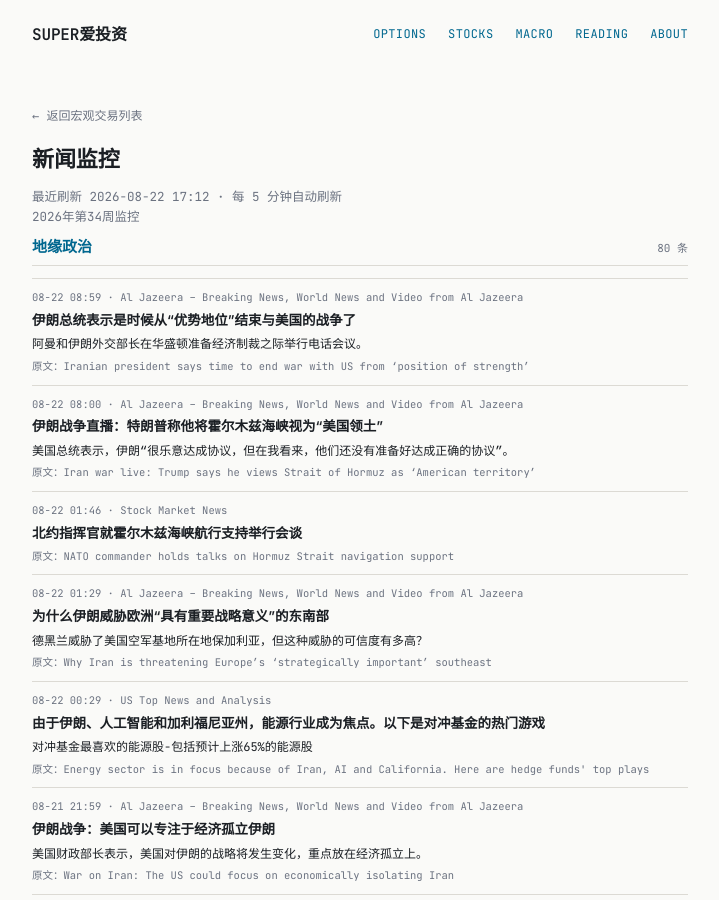
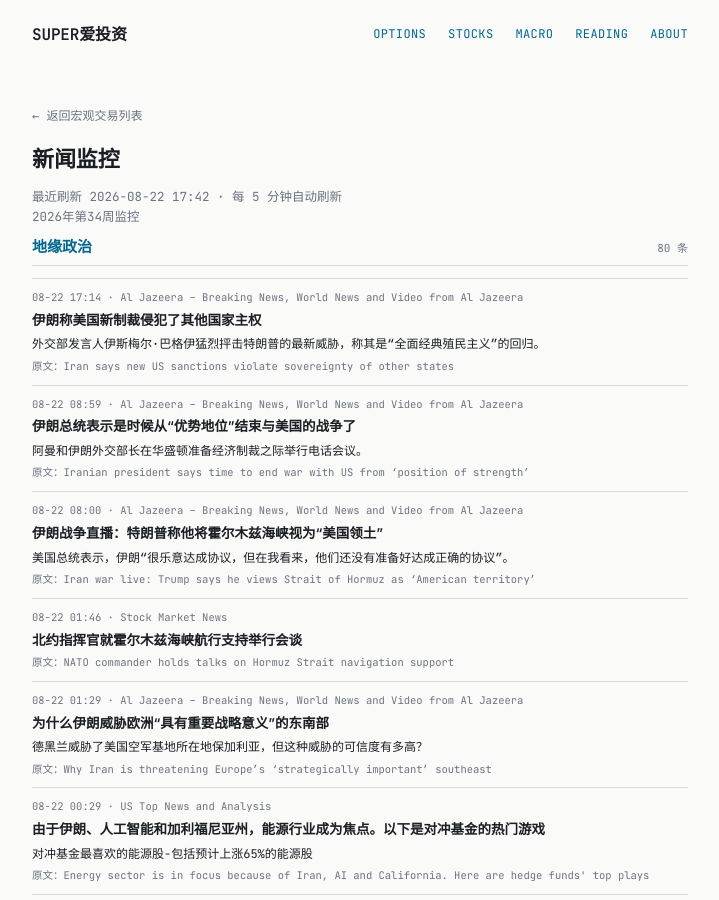
Before and after one commit to tang3super/tang3super.github.io, a Jekyll site: the page built from macro-trade/news-digest.md, in a window 1280 px wide and 900 px high. Shown: the whole window, without its empty margins (280-999 px from the left). Built offline with Jekyll 4.4.1, drawn with Linux system fonts in a browser that asks for light colours; some of the changed text lies outside the part shown.

Commit message:
sync news-digest article

```diff
--- a/macro-trade/news-digest.md
+++ b/macro-trade/news-digest.md
@@ -5,11 +5,18 @@ title: 新闻监控
 date: '2026-08-22'
 summary: 2026年第34周监控
 week_label: 2026年第34周监控
-last_updated: 2026-08-22 17:12
+last_updated: 2026-08-22 17:42
 refresh_note: 每 5 分钟自动刷新
 topics:
 - name: 地缘政治
   items:
+  - title: Iran says new US sanctions violate sovereignty of other states
+    summary: Foreign Ministry spokesman Esmaeil Baghaei slams Trump's latest threat as a return to 'full-scale classic colonialism'.
+    link: https://www.aljazeera.com/news/2026/8/22/iran-says-new-us-sanctions-violate-sovereignty-of-other-states?traffic_source=rss
+    source: Al Jazeera – Breaking News, World News and Video from Al Jazeera
+    time: 08-22 17:14
+    title_zh: 伊朗称美国新制裁侵犯了其他国家主权
+    summary_zh: 外交部发言人伊斯梅尔·巴格伊猛烈抨击特朗普的最新威胁，称其是“全面经典殖民主义”的回归。
   - title: Iranian president says time to end war with US from ‘position of strength’
     summary: Omani and Iranian foreign ministers hold a call as Washington prepares economic sanctions.
     link: https://www.aljazeera.com/news/2026/8/22/iranian-president-says-time-to-end-war-with-us-from-position-of?traffic_source=rss
```
Also changed, not shown: other parts of macro-trade/news-digest.md (+0 -7 lines).
